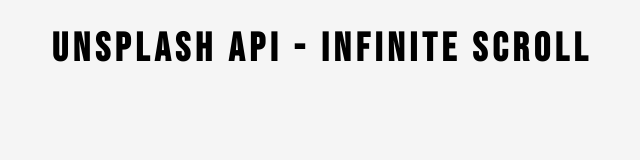
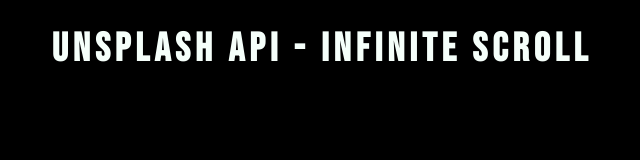
Before and after one commit to Alaa-Elghamry/Infinity-Scroll, a plain HTML site: page index.html in a window 1280 px wide. Shown: the whole page, without its empty margins (318-958 px from the left). Drawn offline with Linux system fonts and the light colour scheme; no server answers.

Commit message:
some style changes

```diff
--- a/style.css
+++ b/style.css
@@ -8,7 +8,7 @@ body{
     margin: 0;
     min-height: 100vh;
     font-family: 'Bebas Neue', cursive;
-    background: whitesmoke;
+    background: black;
 }
 
 h1{
@@ -18,7 +18,7 @@ h1{
     font-size: 40px;
     letter-spacing: 5px;
     text-shadow:rgb(255,255,255, 0.8);
-
+    color: mintcream;
 }
 .loader {
     position: fixed;
```
